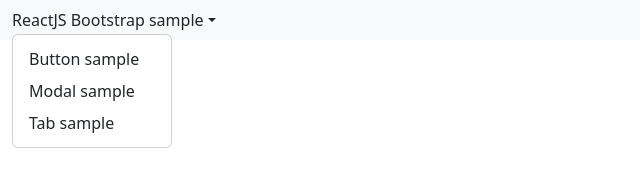
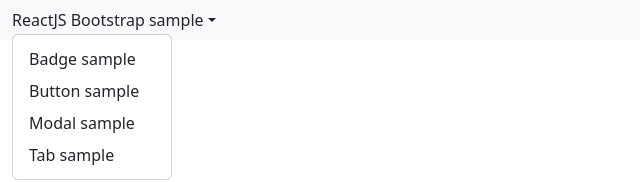
Before and after one commit to nakamurakko/reactjs-bootstrap-sample, a React (Create React App) app: page / in a window 1280 px wide. Both pictures are taken after a click on the button "ReactJS Bootstrap sample". Shown: the top 182 px of the page, without its empty margins (0-640 px from the left). Built offline with nearby package versions, Linux system fonts and the light colour scheme.

Commit message:
Badge サンプル追加。

```diff
--- a/src/App.jsx
+++ b/src/App.jsx
@@ -15,6 +15,7 @@
       <Navbar className='bg-body-tertiary' expand='lg' sticky='top'>
         <Container fluid>
           <NavDropdown title='ReactJS Bootstrap sample'>
+            <NavDropdown.Item href='/badge-sample'>Badge sample</NavDropdown.Item>
             <NavDropdown.Item href='/button-sample'>Button sample</NavDropdown.Item>
             <NavDropdown.Item href='/modal-sample'>Modal sample</NavDropdown.Item>
             <NavDropdown.Item href='/tab-sample'>Tab sample</NavDropdown.Item>
--- /dev/null
+++ b/src/badge-sample/badge-sample.jsx
@@ -0,0 +1,23 @@
+import React, { useState } from "react";
+import { Badge, Button } from "react-bootstrap";
+
+/**
+ * Badge サンプルコンポーネント。
+ *
+ * @returns {React.JSX.Element}
+ */
+export default function BadgeSample() {
+
+  const [clickCount, setClickCount] = useState(0);
+
+  return (
+    <>
+      <h2>Badge sample</h2>
+
+      <Button onClick={() => setClickCount(clickCount + 1)}>
+        Click <Badge bg='danger' pill>{clickCount}</Badge>
+      </Button>
+    </>
+  );
+
+}
--- a/src/index.jsx
+++ b/src/index.jsx
@@ -2,6 +2,7 @@
 import ReactDOM from 'react-dom/client';
 import { createBrowserRouter, createRoutesFromElements, Route, RouterProvider } from 'react-router-dom';
 import App from './App';
+import BadgeSample from './badge-sample/badge-sample';
 import ButtonSample from './button-sample/button-sample';
 import './index.css';
 import ModalSample from './modal-sample/modal-sample';
@@ -10,6 +11,7 @@
 const router = createBrowserRouter(
   createRoutesFromElements(
     <Route path='/' element={<App />}>
+      <Route path='badge-sample' element={<BadgeSample />} />
       <Route path='button-sample' element={<ButtonSample />} />
       <Route path='modal-sample' element={<ModalSample />} />
       <Route path='tab-sample' element={<TabSample />} />
```
